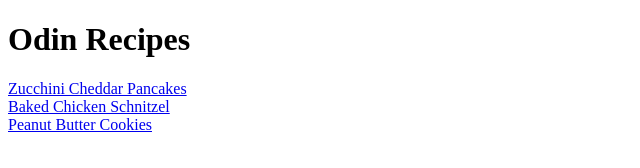
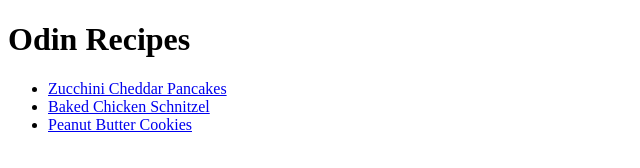
Before and after one commit to visuha/odin-recipes, a plain HTML site: page index.html in a window 1280 px wide. Shown: the whole page, without its empty margins (0-640 px from the left). Drawn offline with Linux system fonts and the light colour scheme.

Commit message:
Create list out of recipe links

```diff
--- a/index.html
+++ b/index.html
@@ -6,9 +6,10 @@
 </head>
 <body>
  <h1>Odin Recipes</h1>
- <a href="recipes/zucchini-cheddar-pancakes.html">Zucchini Cheddar Pancakes</a><br>
- <a href="recipes/baked-chicken-schnitzel.html">Baked Chicken Schnitzel</a><br>
- <a href="recipes/peanut-butter-cookies.html">Peanut Butter Cookies</a>
-
+ <ul>
+    <li><a href="recipes/zucchini-cheddar-pancakes.html">Zucchini Cheddar Pancakes</a></li>
+    <li><a href="recipes/baked-chicken-schnitzel.html">Baked Chicken Schnitzel</a></li>
+    <li><a href="recipes/peanut-butter-cookies.html">Peanut Butter Cookies</a></li>
+ </ul>
 </body>
 </html>
```
